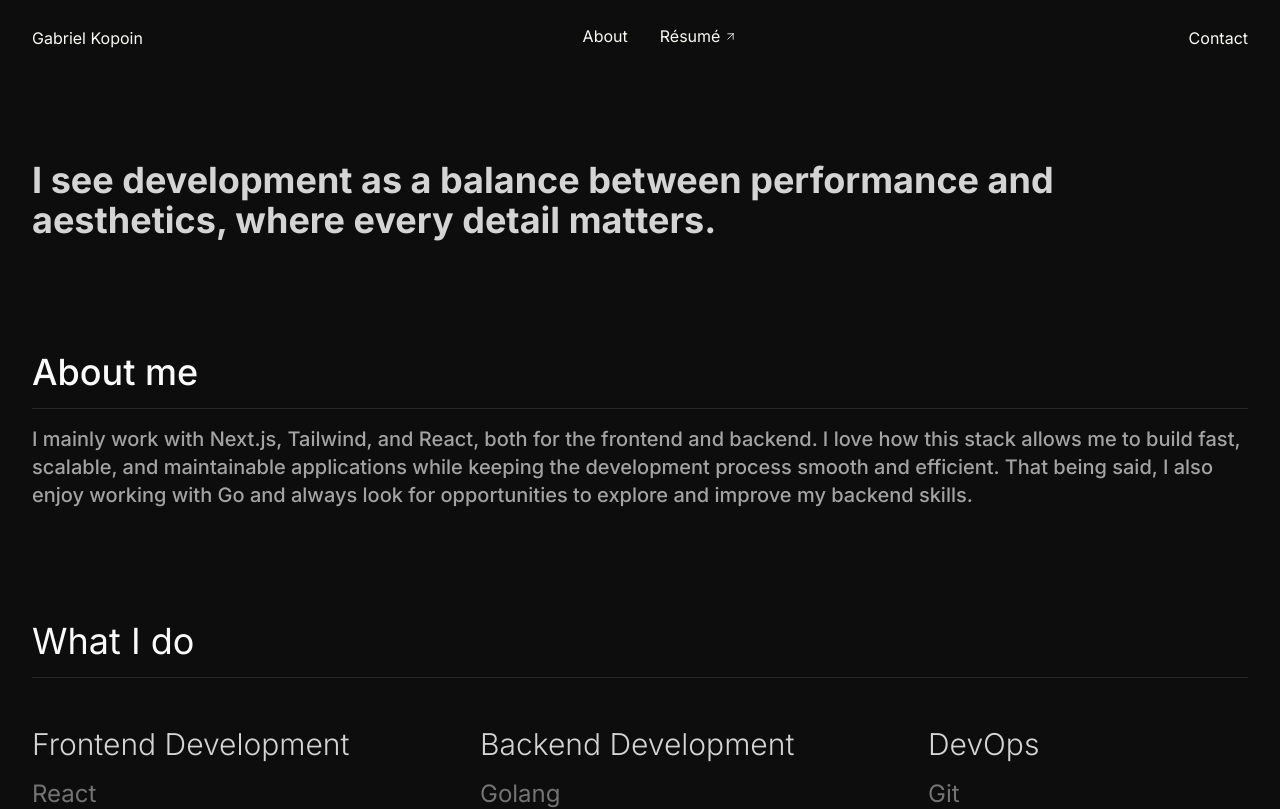
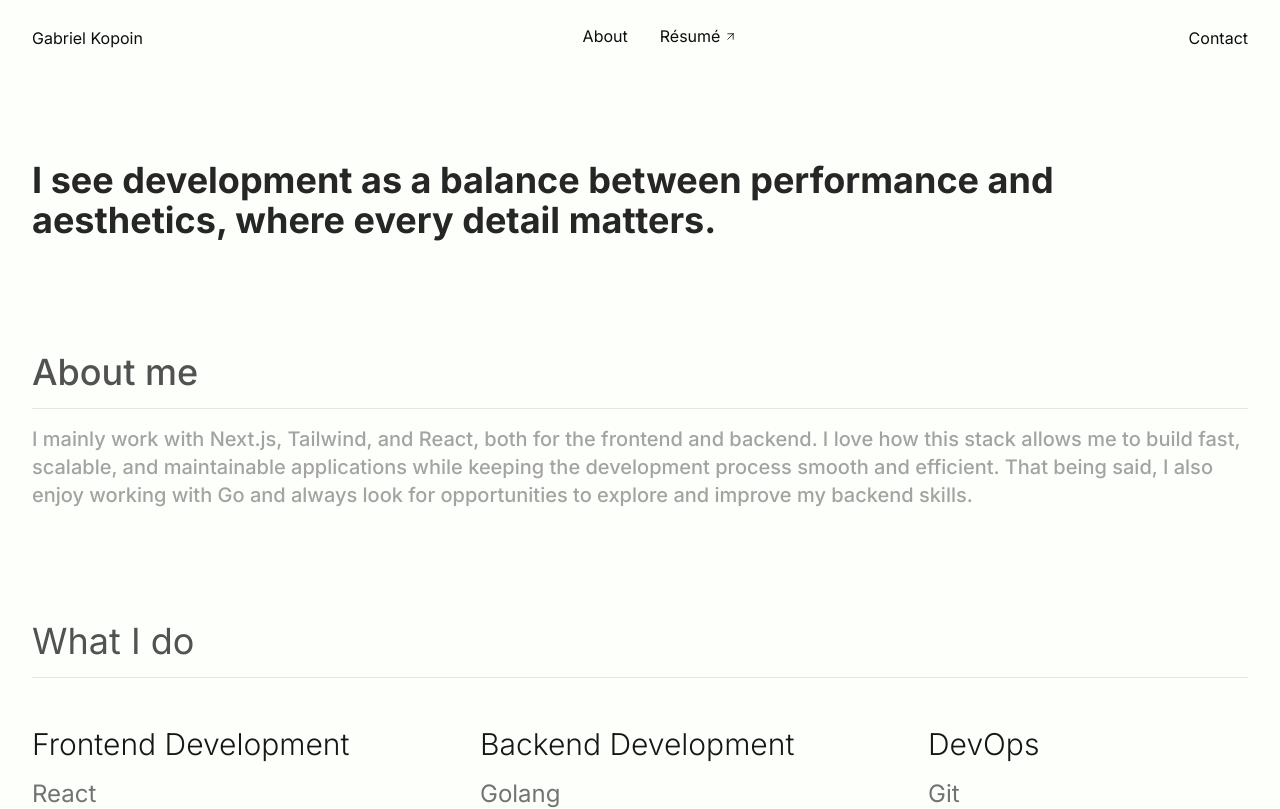
Before and after one commit to Rookate/portfolio, a Next.js app: page /about in a window 1280 px wide. Shown: the top 809 px of the page. Built offline with nearby package versions, Linux system fonts and the light colour scheme.

Commit message:
remove toggleDarkmode

```diff
--- a/src/app/about/page.tsx
+++ b/src/app/about/page.tsx
@@ -10,16 +10,12 @@ import { motion } from "framer-motion";
 import ScrollToTopButton from "@/components/ScrollToTopButton";
 
 export default function AboutPage() {
-  const { isDarkMode, toggleDarkMode } = useTheme();
+  const { isDarkMode } = useTheme();
   const { scrollToRef } = useAbout();
 
   useEffect(() => {
     scrollToRef();
   }, []);
-
-  useEffect(() => {
-    if (!isDarkMode) toggleDarkMode();
-  }, [isDarkMode]);
 
   return (
     <div>
@@ -55,5 +51,3 @@ export default function AboutPage() {
     </div>
   );
 }
-
-// It all started with a simple curiosity about how websites worked. Before I knew it, I was building small projects, breaking things, and learning from my mistakes. That curiosity quickly evolved into a deep passion for problem-solving and creating seamless digital experiences.
```
